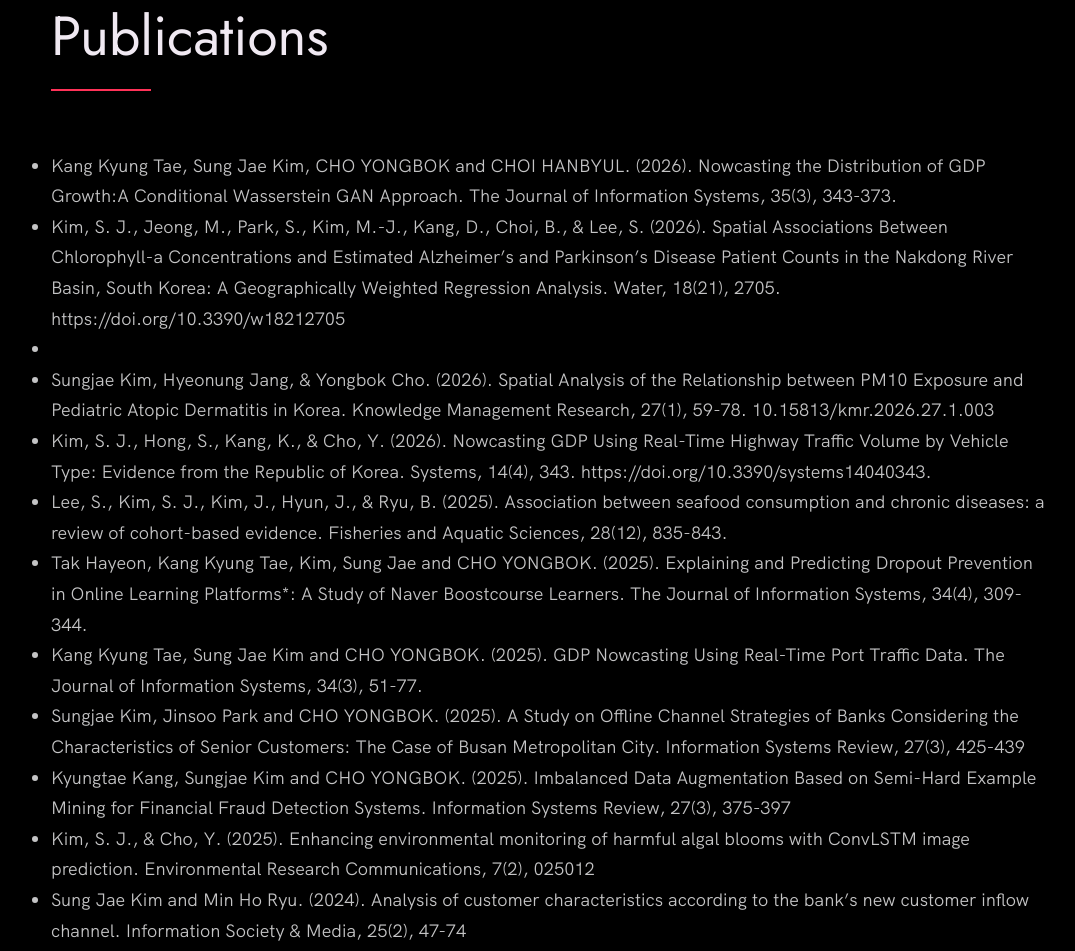
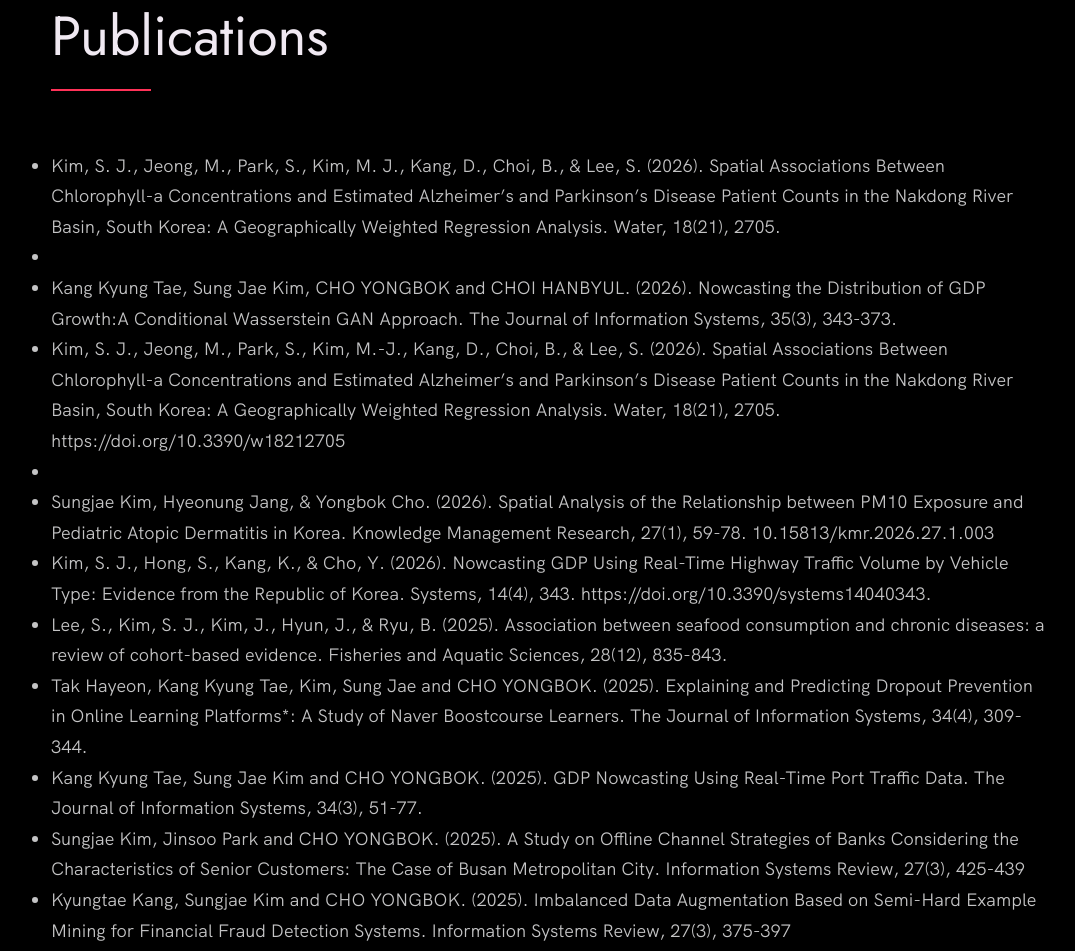
Before and after one commit to SJKim5/sjkim5.github.io, a plain HTML site: page index.html in a window 1280 px wide. Shown: the part 1573-2524 px from the top of the page, without its empty margins (89-1164 px from the left). Drawn offline with Linux system fonts and the light colour scheme.

Commit message:
Update index.html

```diff
--- a/index.html
+++ b/index.html
@@ -84,6 +84,7 @@
           <div class="publication__box">
             <div class="publication__text">
               <ul class="publication__list">
+                <li>Kim, S. J., Jeong, M., Park, S., Kim, M. J., Kang, D., Choi, B., & Lee, S. (2026). Spatial Associations Between Chlorophyll-a Concentrations and Estimated Alzheimer’s and Parkinson’s Disease Patient Counts in the Nakdong River Basin, South Korea: A Geographically Weighted Regression Analysis. Water, 18(21), 2705.<li>
                 <li>Kang Kyung Tae, Sung Jae Kim, CHO YONGBOK and CHOI HANBYUL. (2026). Nowcasting the Distribution of GDP Growth:A Conditional Wasserstein GAN Approach. The Journal of Information Systems, 35(3), 343-373.</li>
                 <li>Kim, S. J., Jeong, M., Park, S., Kim, M.-J., Kang, D., Choi, B., & Lee, S. (2026). Spatial Associations Between Chlorophyll-a Concentrations and Estimated Alzheimer’s and Parkinson’s Disease Patient Counts in the Nakdong River Basin, South Korea: A Geographically Weighted Regression Analysis. Water, 18(21), 2705. https://doi.org/10.3390/w18212705<li>
                 <li>Sungjae Kim, Hyeonung Jang, & Yongbok Cho. (2026). Spatial Analysis of the Relationship between PM10 Exposure and Pediatric Atopic Dermatitis in Korea. Knowledge Management Research, 27(1), 59-78. 10.15813/kmr.2026.27.1.003</li>
```
